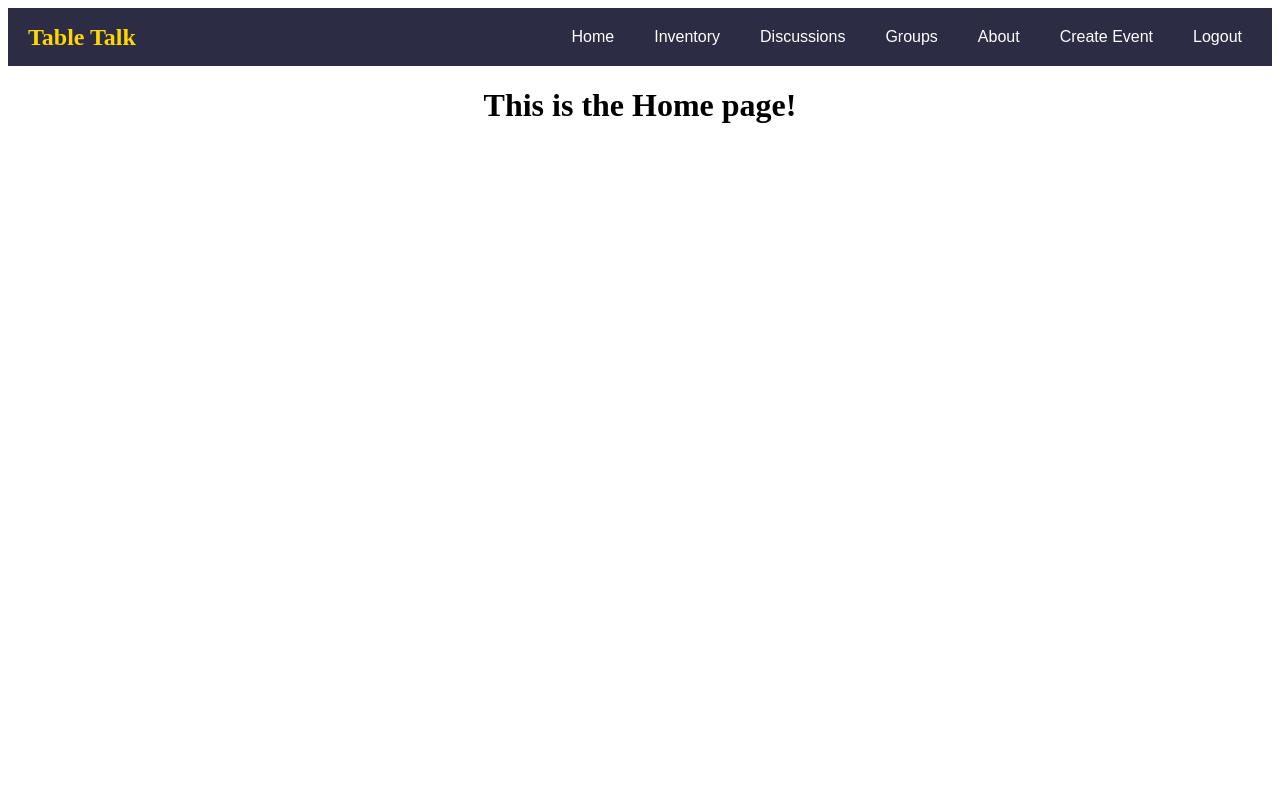
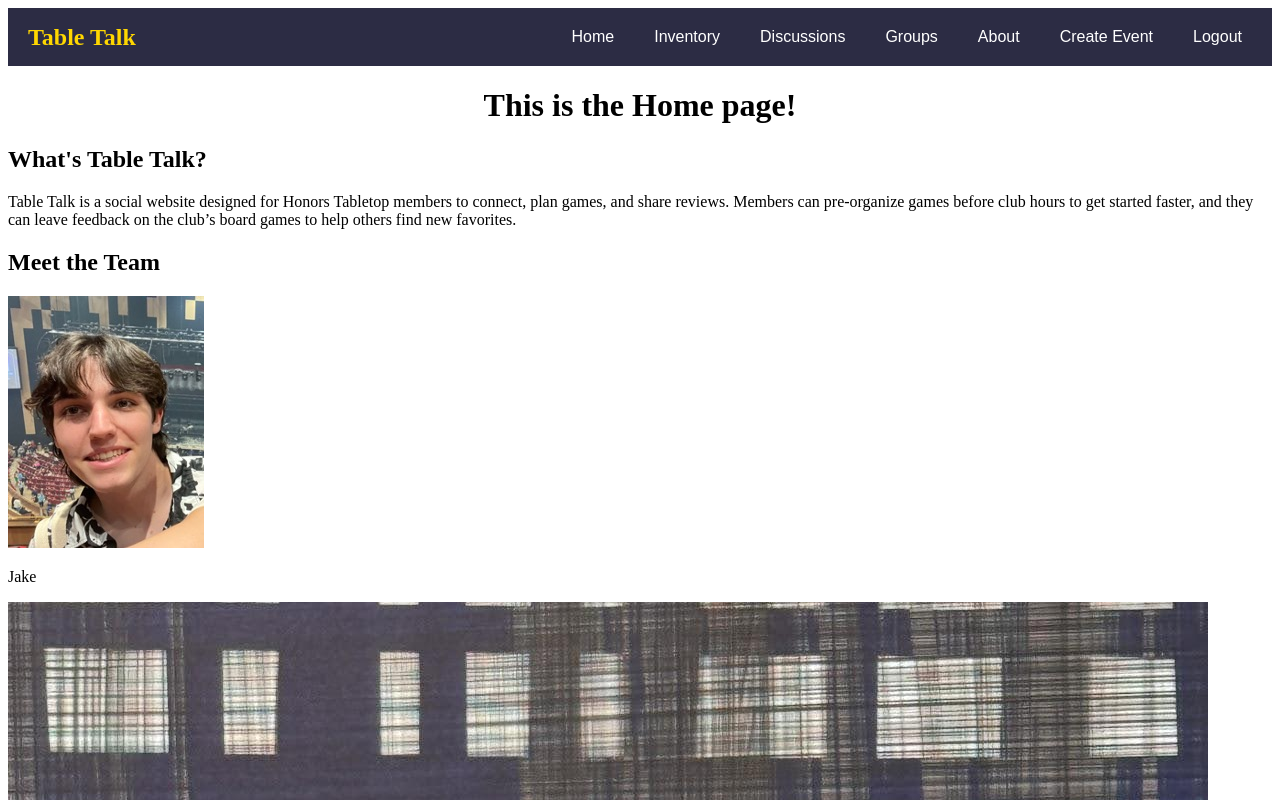
Before and after one commit to bnaner/TableTalk, a React (Create React App) app: page /home in a window 1280 px wide. Shown: the top 800 px of the page. Built offline with nearby package versions, Linux system fonts and the light colour scheme.

Commit message:
Update Home.jsx
adding Headshots and website description

```diff
--- a/src/Home.jsx
+++ b/src/Home.jsx
@@ -10,6 +10,36 @@ const Home = () => {
       {/* Main Content */}
       <div class="content">
         <h1 class="heading">This is the Home page!</h1>
+        {/* About Section */}
+        <div className="about-section">
+          <h2>What's Table Talk?</h2>
+          <p>
+            Table Talk is a social website designed for Honors Tabletop members to connect, plan games, and share reviews. Members can pre-organize games before club hours to get started faster, and they can leave feedback on the club’s board games to help others find new favorites.
+          </p>
+        </div>
+
+        {/* Team Section */}
+        <div className="team-section">
+          <h2>Meet the Team</h2>
+          <div className="team-grid">
+            <div className="team-member">
+              <img src="/JakeHeadshot.jpg" alt="Jake" />
+              <p>Jake</p>
+            </div>
+            <div className="team-member">
+              <img src="/LaythHeadshot.jpg" alt="Layth" />
+              <p>Layth</p>
+            </div>
+            <div className="team-member">
+              <img src="/MichaelHeadshot.jpg" alt="Michael" />
+              <p>Michael</p>
+            </div>
+            <div className="team-member">
+              <img src="/NagendraHeadshot.jpg" alt="Nagendra" />
+              <p>Nagendra</p>
+            </div>
+          </div>
+        </div>
       </div>
     </div>
   );
```
